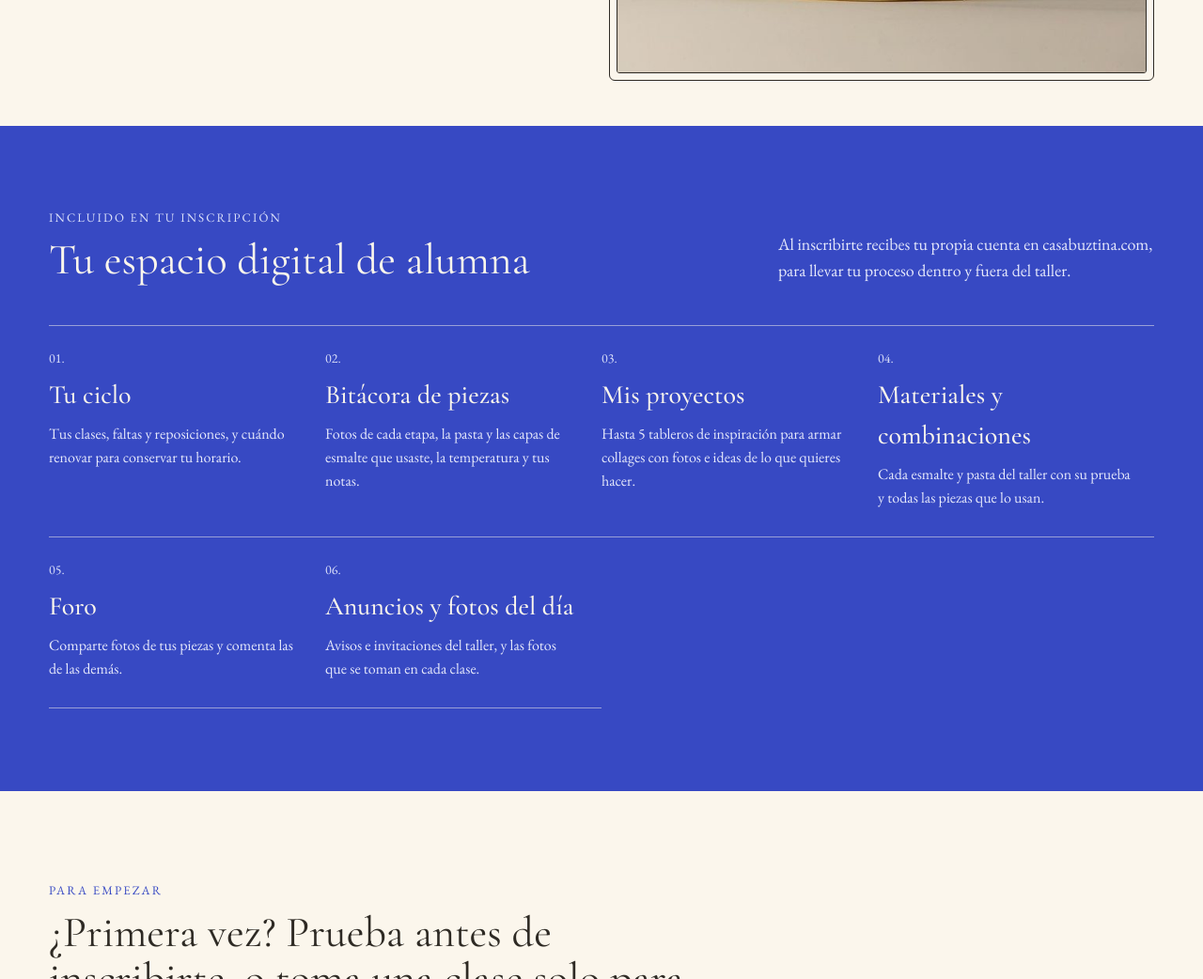
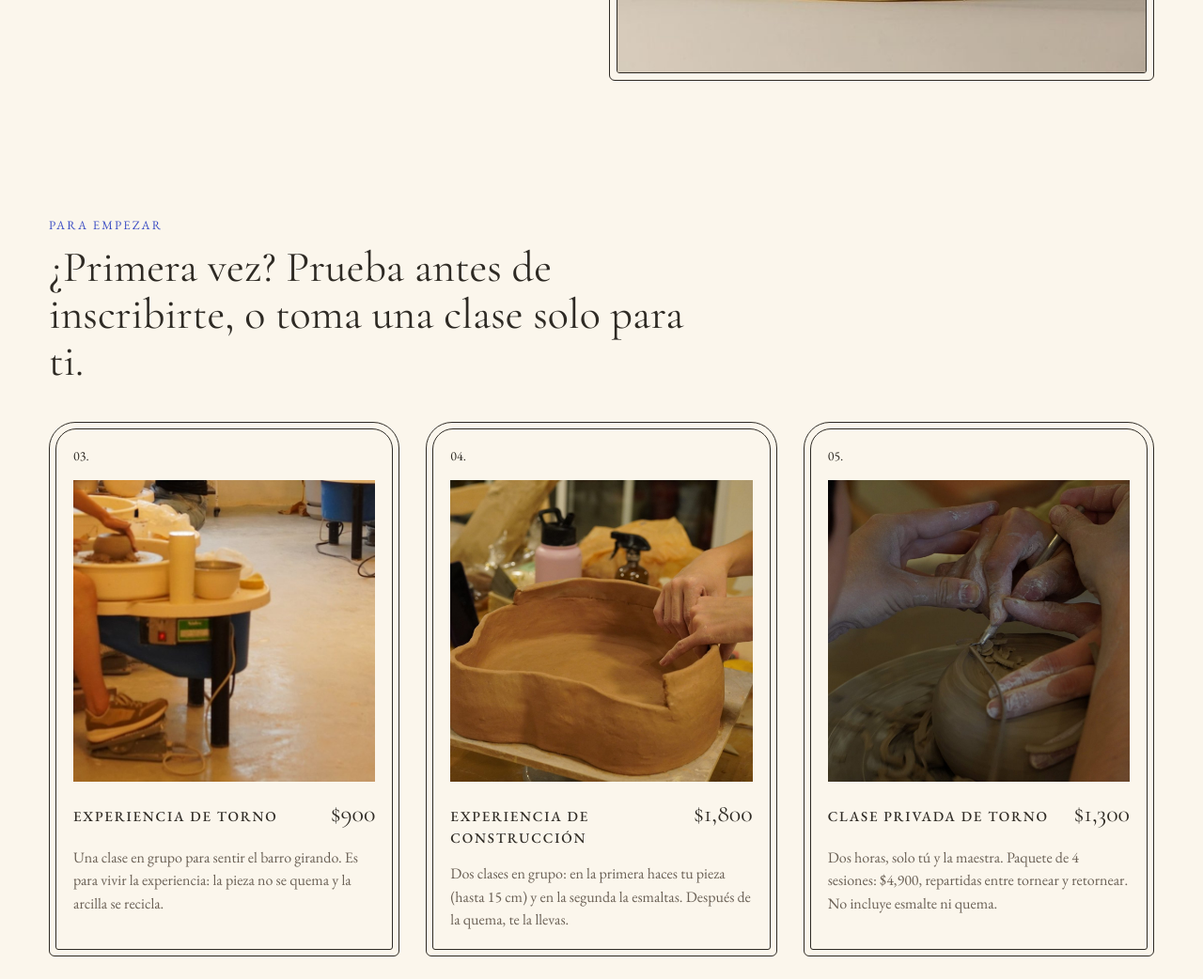
Before and after one commit to gloriazapatagza/casabuztina, a plain HTML site: page index.html in a window 1280 px wide. Shown: the part 4200-5242 px from the top of the page at 94% size. Drawn offline with nearby package versions, Linux system fonts and the light colour scheme.

Commit message:
Ocultar la sección del espacio digital hasta que esté listo
Co-Authored-By: Claude Opus 5.5 <noreply@anthropic.com>
Claude-Session: https://claude.ai/code/session_01V5rYzjmaZvt5xYTARamtq4

```diff
--- a/index.html
+++ b/index.html
@@ -190,50 +190,6 @@ a:focus-visible,button:focus-visible{outline:2px solid #3749C3;outline-offset:3p
 </div>
 </section>
 
-<section id="espacio" style="background: #3749C3; color: #FBF6EC">
-<div style="max-width: 1240px; margin: 0 auto; padding: 88px 32px; box-sizing: border-box">
-<div style="display: flex; flex-wrap: wrap; justify-content: space-between; align-items: flex-end; gap: 20px 48px; margin-bottom: 44px">
-<div style="max-width: 680px">
-<p style="margin: 0 0 10px; font-size: 13px; letter-spacing: 0.16em; text-transform: uppercase; color: #DCE1FA">Incluido en tu inscripción</p>
-<h2 style="margin: 0; font-family: 'Cormorant Garamond', Georgia, serif; font-weight: 400; font-size: 46px; line-height: 1.08">Tu espacio digital de alumna</h2>
-</div>
-<p style="margin: 0; max-width: 400px; color: #E6E9FB">Al inscribirte recibes tu propia cuenta en casabuztina.com, para llevar tu proceso dentro y fuera del taller.</p>
-</div>
-<div style="display: grid; grid-template-columns: repeat(auto-fit, minmax(260px, 1fr)); border-top: 1px solid rgba(251,246,236,0.5)">
-<div style="padding: 24px 24px 28px 0; border-bottom: 1px solid rgba(251,246,236,0.5)">
-<p style="margin: 0 0 6px; font-size: 14px; color: #DCE1FA">01.</p>
-<h3 style="margin: 0 0 8px; font-family: 'Cormorant Garamond', Georgia, serif; font-weight: 500; font-size: 28px">Tu ciclo</h3>
-<p style="margin: 0; font-size: 16px; color: #E6E9FB">Tus clases, faltas y reposiciones, y cuándo renovar para conservar tu horario.</p>
-</div>
-<div style="padding: 24px 24px 28px 0; border-bottom: 1px solid rgba(251,246,236,0.5)">
-<p style="margin: 0 0 6px; font-size: 14px; color: #DCE1FA">02.</p>
-<h3 style="margin: 0 0 8px; font-family: 'Cormorant Garamond', Georgia, serif; font-weight: 500; font-size: 28px">Bitácora de piezas</h3>
-<p style="margin: 0; font-size: 16px; color: #E6E9FB">Fotos de cada etapa, la pasta y las capas de esmalte que usaste, la temperatura y tus notas.</p>
-</div>
-<div style="padding: 24px 24px 28px 0; border-bottom: 1px solid rgba(251,246,236,0.5)">
-<p style="margin: 0 0 6px; font-size: 14px; color: #DCE1FA">03.</p>
-<h3 style="margin: 0 0 8px; font-family: 'Cormorant Garamond', Georgia, serif; font-weight: 500; font-size: 28px">Mis proyectos</h3>
-<p style="margin: 0; font-size: 16px; color: #E6E9FB">Hasta 5 tableros de inspiración para armar collages con fotos e ideas de lo que quieres hacer.</p>
-</div>
-<div style="padding: 24px 24px 28px 0; border-bottom: 1px solid rgba(251,246,236,0.5)">
-<p style="margin: 0 0 6px; font-size: 14px; color: #DCE1FA">04.</p>
-<h3 style="margin: 0 0 8px; font-family: 'Cormorant Garamond', Georgia, serif; font-weight: 500; font-size: 28px">Materiales y combinaciones</h3>
-<p style="margin: 0; font-size: 16px; color: #E6E9FB">Cada esmalte y pasta del taller con su prueba y todas las piezas que lo usan.</p>
-</div>
-<div style="padding: 24px 24px 28px 0; border-bottom: 1px solid rgba(251,246,236,0.5)">
-<p style="margin: 0 0 6px; font-size: 14px; color: #DCE1FA">05.</p>
-<h3 style="margin: 0 0 8px; font-family: 'Cormorant Garamond', Georgia, serif; font-weight: 500; font-size: 28px">Foro</h3>
-<p style="margin: 0; font-size: 16px; color: #E6E9FB">Comparte fotos de tus piezas y comenta las de las demás.</p>
-</div>
-<div style="padding: 24px 24px 28px 0; border-bottom: 1px solid rgba(251,246,236,0.5)">
-<p style="margin: 0 0 6px; font-size: 14px; color: #DCE1FA">06.</p>
-<h3 style="margin: 0 0 8px; font-family: 'Cormorant Garamond', Georgia, serif; font-weight: 500; font-size: 28px">Anuncios y fotos del día</h3>
-<p style="margin: 0; font-size: 16px; color: #E6E9FB">Avisos e invitaciones del taller, y las fotos que se toman en cada clase.</p>
-</div>
-</div>
-</div>
-</section>
-
 <section id="experiencias" style="max-width: 1240px; margin: 0 auto; padding: 96px 32px; box-sizing: border-box">
 <p style="margin: 0 0 10px; font-size: 13px; letter-spacing: 0.16em; text-transform: uppercase; color: #3749C3">Para empezar</p>
 <h2 style="margin: 0 0 40px; max-width: 720px; font-family: 'Cormorant Garamond', Georgia, serif; font-weight: 400; font-size: 46px; line-height: 1.08">¿Primera vez? Prueba antes de inscribirte, o toma una clase solo para ti.</h2>
```
